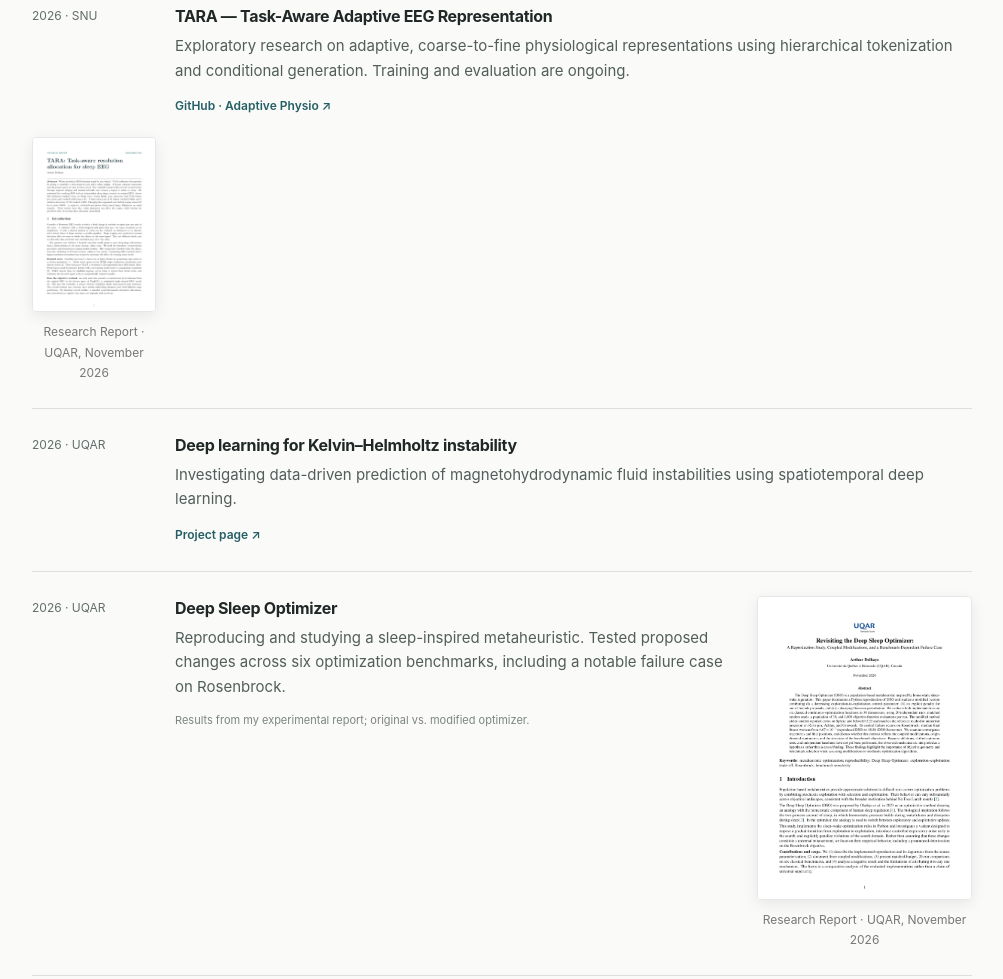
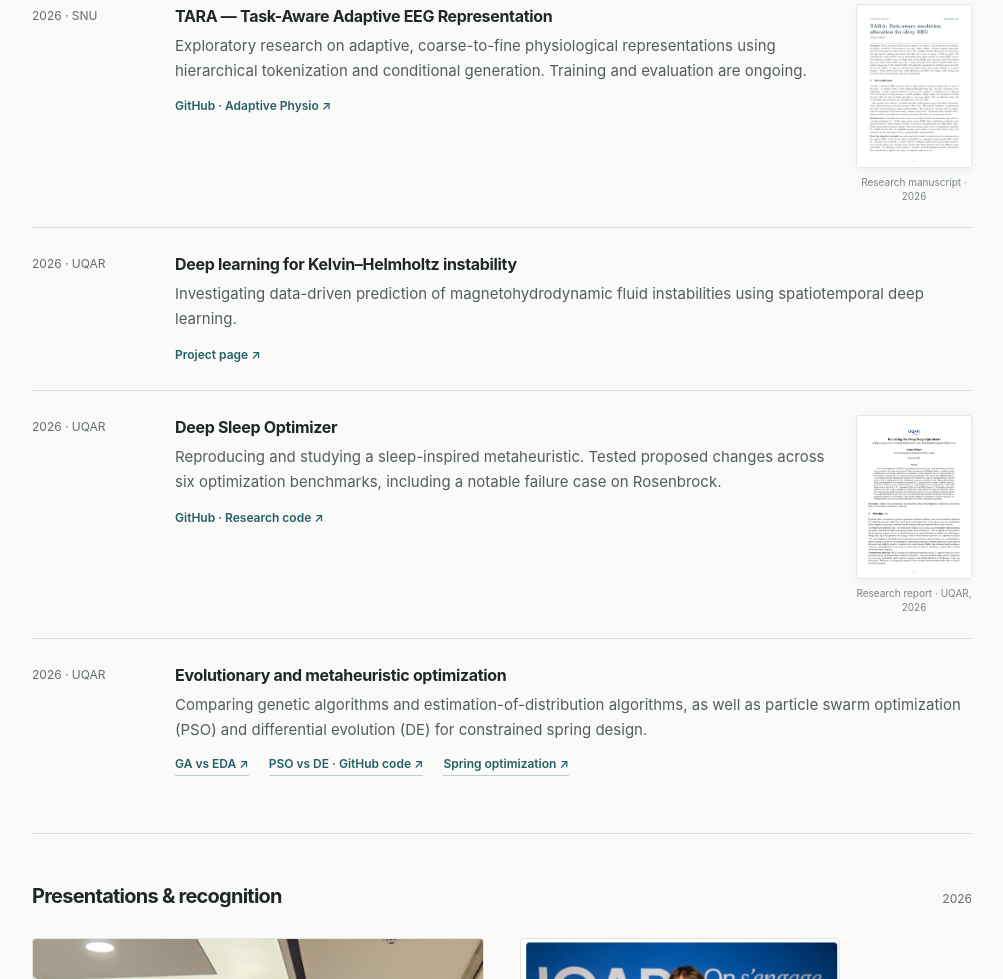
Before and after one commit to ArthurDelhaye1/ArthurDelhaye.github.io, a plain HTML site: page index.html in a window 1280 px wide. Shown: the part 1171-2150 px from the top of the page, without its empty margins (138-1141 px from the left). Drawn offline with Linux system fonts and the light colour scheme.

Commit message:
Update index.html

```diff
--- a/index.html
+++ b/index.html
@@ -1,3 +1,4 @@
+
 <!doctype html>
 <html lang="en">
 <head>
@@ -7,12 +8,85 @@
   <meta name="theme-color" content="#fafaf8" />
   <title>Arthur Delhaye | AI Research</title>
   <link rel="stylesheet" href="styles.css" />
+
+  <style>
+    /* Compact paper thumbnails beside project descriptions */
+    .project-details {
+      display: grid;
+      grid-template-columns: minmax(0, 1fr) 116px;
+      gap: 22px;
+      align-items: start;
+      min-width: 0;
+    }
+
+    .project-details .project-body {
+      min-width: 0;
+    }
+
+    .paper-preview {
+      margin: 0;
+      width: 116px;
+    }
+
+    .paper-preview a {
+      display: block;
+    }
+
+    .paper-preview img {
+      display: block;
+      width: 100%;
+      height: auto;
+      border: 1px solid #e3e6e2;
+      border-radius: 3px;
+      box-shadow: 0 2px 8px rgba(0,0,0,.055);
+      background: #fff;
+    }
+
+    .paper-preview figcaption {
+      margin-top: 7px;
+      font-size: 10px;
+      line-height: 1.4;
+      color: #7a8581;
+      text-align: center;
+    }
+
+    @media (max-width: 720px) {
+      .project-details {
+        grid-template-columns: minmax(0, 1fr) 100px;
+        gap: 14px;
+      }
+
+      .paper-preview {
+        width: 100px;
+      }
+    }
+
+    @media (max-width: 520px) {
+      .project-details {
+        grid-template-columns: minmax(0, 1fr) 88px;
+        gap: 12px;
+      }
+
+      .paper-preview {
+        width: 88px;
+      }
+
+      .paper-preview figcaption {
+        font-size: 9px;
+      }
+    }
+  </style>
 </head>
+
 <body>
   <a class="skip-link" href="#main">Skip to content</a>
+
   <div class="page">
     <header class="site-header" id="top">
-      <a class="wordmark" href="#top" aria-label="Arthur Delhaye, back to top">Arthur Delhaye<span>.</span></a>
+      <a class="wordmark" href="#top" aria-label="Arthur Delhaye, back to top">
+        Arthur Delhaye<span>.</span>
+      </a>
+
       <nav aria-label="Main navigation">
         <a href="#research">Research</a>
         <a href="#projects">Projects</a>
@@ -22,135 +96,348 @@
     </header>
 
     <main id="main">
+
+      <!-- INTRODUCTION -->
       <section class="intro" aria-labelledby="intro-title">
         <div class="intro-copy">
           <p class="eyebrow">Machine Learning &amp; AI Research</p>
+
           <h1 id="intro-title">Arthur Delhaye</h1>
-          <p class="lede">I work on multimodal learning and generative models for physiological signals, with an interest in representation learning and scientific machine learning.</p>
-          <p class="intro-meta">Currently at <strong>Seoul National University</strong> · AIoT Lab<br /><strong>Dual Master’s Degree</strong> · Computer Science &amp; Data / AI Engineering</p>
+
+          <p class="lede">
+            I work on multimodal learning and generative models for
+            physiological signals, with an interest in representation
+            learning and scientific machine learning.
+          </p>
+
+          <p class="intro-meta">
+            Currently at <strong>Seoul National University</strong> · AIoT Lab<br />
+            <strong>Dual Master’s Degree</strong> · Computer Science &amp; Data / AI Engineering
+          </p>
+
           <div class="inline-links" aria-label="Personal links">
-            <a href="mailto:delhaye.arthur@yahoo.com">Email <span aria-hidden="true">↗</span></a>
-            <a href="https://github.com/ArthuuRRRRR" target="_blank" rel="noopener noreferrer">GitHub <span aria-hidden="true">↗</span></a>
-            <a href="https://www.linkedin.com/in/arthur-delhaye-/" target="_blank" rel="noopener noreferrer">LinkedIn <span aria-hidden="true">↗</span></a>
-            <a href="Arthur_Delhaye_CV.pdf" target="_blank" rel="noopener noreferrer">CV (PDF) <span aria-hidden="true">↗</span></a>
+            <a href="mailto:delhaye.arthur@yahoo.com">
+              Email <span aria-hidden="true">↗</span>
+            </a>
+            <a href="https://github.com/ArthuuRRRRR" target="_blank" rel="noopener noreferrer">
+              GitHub <span aria-hidden="true">↗</span>
+            </a>
+            <a href="https://www.linkedin.com/in/arthur-delhaye-/" target="_blank" rel="noopener noreferrer">
+              LinkedIn <span aria-hidden="true">↗</span>
+            </a>
+            <a href="Arthur_Delhaye_CV.pdf" target="_blank" rel="noopener noreferrer">
+              CV (PDF) <span aria-hidden="true">↗</span>
+            </a>
           </div>
         </div>
-        <img class="portrait" src="assets/portrait.jpg" alt="Arthur Delhaye, portrait taken outdoors" width="400" height="400" fetchpriority="high" />
+
+        <img class="portrait"
+             src="assets/portrait.jpg"
+             alt="Arthur Delhaye, portrait taken outdoors"
+             width="400" height="400" fetchpriority="high" />
       </section>
 
+      <!-- SELECTED RESEARCH -->
       <section class="section" id="research" aria-labelledby="research-title">
-        <div class="section-heading"><h2 id="research-title">Selected research</h2><span>2026</span></div>
+        <div class="section-heading">
+          <h2 id="research-title">Selected research</h2>
+          <span>2026</span>
+        </div>
+
         <article class="featured-paper">
           <div class="paper-header">
             <p class="paper-type">Preprint · arXiv:2611.21643</p>
-            <a class="paper-link" href="https://arxiv.org/abs/2611.21643" target="_blank" rel="noopener noreferrer">Read paper <span aria-hidden="true">↗</span></a>
+            <a class="paper-link"
+               href="https://arxiv.org/abs/2611.21643"
+               target="_blank" rel="noopener noreferrer">
+              Read paper <span aria-hidden="true">↗</span>
+            </a>
           </div>
+
           <h3>Sleep2Word</h3>
-          <p class="paper-subtitle">Peripheral-to-EEG Translation via Duration-Aware Wordization</p>
-          <p>Learning variable-duration physiological words to translate respiratory, ECG and PPG recordings into EEG spectrograms. The work explores compact cross-modal representations and block-autoregressive translation on large-scale sleep data.</p>
-          <p class="authors">Keondo Park, <strong>Arthur Delhaye</strong>, Younghoon Na, Hyun-Woo Shin, Hyung-Sin Kim</p>
+          <p class="paper-subtitle">
+            Peripheral-to-EEG Translation via Duration-Aware Wordization
+          </p>
+
+          <p>
+            Learning variable-duration physiological words to translate
+            respiratory, ECG and PPG recordings into EEG spectrograms.
+            The work explores compact cross-modal representations and
+            block-autoregressive translation on large-scale sleep data.
+          </p>
+
+          <p class="authors">
+            Keondo Park, <strong>Arthur Delhaye</strong>,
+            Younghoon Na, Hyun-Woo Shin, Hyung-Sin Kim
+          </p>
+
           <div class="paper-bottom">
             <span>Multimodal learning · Time-series generation</span>
-            <a href="https://arxiv.org/pdf/2611.21643" target="_blank" rel="noopener noreferrer">PDF <span aria-hidden="true">↗</span></a>
+            <a href="https://arxiv.org/pdf/2611.21643"
+               target="_blank" rel="noopener noreferrer">
+              PDF <span aria-hidden="true">↗</span>
+            </a>
           </div>
         </article>
-        <p class="ongoing"><strong>Ongoing research.</strong> Exploring learned tokenization and representations for physiological time series.</p>
+
+        <p class="ongoing">
+          <strong>Ongoing research.</strong>
+          Exploring learned tokenization and representations for
+          physiological time series.
+        </p>
       </section>
 
+      <!-- OTHER PROJECTS -->
       <section class="section" id="projects" aria-labelledby="projects-title">
-        <div class="section-heading"><h2 id="projects-title">Other projects</h2><span>Research &amp; engineering</span></div>
+        <div class="section-heading">
+          <h2 id="projects-title">Other projects</h2>
+          <span>Research &amp; engineering</span>
+        </div>
+
         <div class="project-list">
+
+          <!-- TARA -->
           <article class="project-row">
             <div class="project-year">2026 · SNU</div>
+
+            <div class="project-details">
               <div class="project-body">
                 <h3>TARA — Task-Aware Adaptive EEG Representation</h3>
-              <p>Exploratory research on adaptive, coarse-to-fine physiological representations using hierarchical tokenization and conditional generation. Training and evaluation are ongoing.</p>
-              <a href="https://github.com/ArthuuRRRRR/adaptive-physio" target="_blank" rel="noopener noreferrer">GitHub · Adaptive Physio <span aria-hidden="true">↗</span></a>
+
+                <p>
+                  Exploratory research on adaptive, coarse-to-fine
+                  physiological representations using hierarchical
+                  tokenization and conditional generation.
+                  Training and evaluation are ongoing.
+                </p>
+
+                <a href="https://github.com/ArthuuRRRRR/adaptive-physio"
+                   target="_blank" rel="noopener noreferrer">
+                  GitHub · Adaptive Physio <span aria-hidden="true">↗</span>
+                </a>
               </div>
-            <figure style="margin: 0; text-align: center;">
-              <img src="assets/Tara_photo_1st.png" alt="Task-aware resolution allocation for sleep EEG — Research Paper, 2026" style="width: 220px; max-width: 100%; height: auto; border-radius: 4px; border: 1px solid #e5e7eb; box-shadow: 0 4px 15px rgba(0,0,0,0.08);" loading="lazy">
-              <figcaption style="font-size: 12px; color: #777; margin-top: 10px;">Research Report · UQAR, November 2026</figcaption>
+
+              <figure class="paper-preview">
+                <a href="https://github.com/ArthuuRRRRR/adaptive-physio"
+                   target="_blank" rel="noopener noreferrer"
+                   aria-label="View the TARA project on GitHub">
+                  <img src="assets/Tara_photo_1st.png"
+                       alt="First page of the TARA research manuscript"
+                       width="116" loading="lazy" />
+                </a>
+
+                <figcaption>Research manuscript · 2026</figcaption>
               </figure>
+            </div>
           </article>
+
+          <!-- KELVIN HELMHOLTZ -->
           <article class="project-row">
             <div class="project-year">2026 · UQAR</div>
+
             <div class="project-body">
               <h3>Deep learning for Kelvin–Helmholtz instability</h3>
-              <p>Investigating data-driven prediction of magnetohydrodynamic fluid instabilities using spatiotemporal deep learning.</p>
-              <a href="https://www.uqar.ca/projets-fi3e/apprentissage-automatique-en-mhd-instabilite-de-kelvin-helmholtz/" target="_blank" rel="noopener noreferrer">Project page <span aria-hidden="true">↗</span></a>
+
+              <p>
+                Investigating data-driven prediction of magnetohydrodynamic
+                fluid instabilities using spatiotemporal deep learning.
+              </p>
+
+              <a href="https://www.uqar.ca/projets-fi3e/apprentissage-automatique-en-mhd-instabilite-de-kelvin-helmholtz/"
+                 target="_blank" rel="noopener noreferrer">
+                Project page <span aria-hidden="true">↗</span>
+              </a>
             </div>
           </article>
-          <article class="project-row project-with-image">
+
+          <!-- DEEP SLEEP OPTIMIZER -->
+          <article class="project-row">
             <div class="project-year">2026 · UQAR</div>
+
+            <div class="project-details">
               <div class="project-body">
                 <h3>Deep Sleep Optimizer</h3>
-              <p>Reproducing and studying a sleep-inspired metaheuristic. Tested proposed changes across six optimization benchmarks, including a notable failure case on Rosenbrock.</p>
-              <p class="figure-note">Results from my experimental report; original vs. modified optimizer.</p>
+
+                <p>
+                  Reproducing and studying a sleep-inspired metaheuristic.
+                  Tested proposed changes across six optimization benchmarks,
+                  including a notable failure case on Rosenbrock.
+                </p>
+
+                <a href="https://github.com/ArthuuRRRRR/deep-sleep-optimizer-research"
+                   target="_blank" rel="noopener noreferrer">
+                  GitHub · Research code <span aria-hidden="true">↗</span>
+                </a>
               </div>
-            <figure style="margin: 0; text-align: center;">
-              <img src="assets/Pso_photo_1st.png" alt="Revisiting the Deep Sleep Optimizer — Research Paper, UQAR 2026" style="width: 220px; max-width: 100%; height: auto; border-radius: 4px; border: 1px solid #e5e7eb; box-shadow: 0 4px 15px rgba(0,0,0,0.08);" loading="lazy">
-              <figcaption style="font-size: 12px; color: #777; margin-top: 10px;">Research Report · UQAR, November 2026</figcaption>
+
+              <figure class="paper-preview">
+                <a href="https://github.com/ArthuuRRRRR/deep-sleep-optimizer-research"
+                   target="_blank" rel="noopener noreferrer"
+                   aria-label="View the Deep Sleep Optimizer project on GitHub">
+                  <img src="assets/Pso_photo_1st.png"
+                       alt="First page of the Deep Sleep Optimizer research report"
+                       width="116" loading="lazy" />
+                </a>
+
+                <figcaption>Research report · UQAR, 2026</figcaption>
               </figure>
+            </div>
           </article>
+
+          <!-- OPTIMIZATION -->
           <article class="project-row">
             <div class="project-year">2026 · UQAR</div>
+
             <div class="project-body">
               <h3>Evolutionary and metaheuristic optimization</h3>
-              <p>Comparing genetic algorithms and estimation-of-distribution algorithms, as well as particle swarm optimization (PSO) and differential evolution (DE) for constrained spring design.</p>
+
+              <p>
+                Comparing genetic algorithms and estimation-of-distribution
+                algorithms, as well as particle swarm optimization (PSO)
+                and differential evolution (DE) for constrained spring design.
+              </p>
+
               <div class="inline-links small-links">
-                <a href="https://medium.com/@delhaye.arthur/genetic-vs-eda-optimization-cf817f57fc24" target="_blank" rel="noopener noreferrer">GA vs EDA <span aria-hidden="true">↗</span></a>
-                <a href="https://github.com/ArthuuRRRRR/metaheuristic-optimization-pso-de" target="_blank" rel="noopener noreferrer">PSO vs DE · GitHub code <span aria-hidden="true">↗</span></a>
-                <a href="https://medium.com/@delhaye.arthur/m%C3%A9taheuristiques-optimisation-sur-le-poids-du-ressort-3fed84b33cc9" target="_blank" rel="noopener noreferrer">Spring optimization <span aria-hidden="true">↗</span></a>
+                <a href="https://medium.com/@delhaye.arthur/genetic-vs-eda-optimization-cf817f57fc24"
+                   target="_blank" rel="noopener noreferrer">
+                  GA vs EDA <span aria-hidden="true">↗</span>
+                </a>
+
+                <a href="https://github.com/ArthuuRRRRR/metaheuristic-optimization-pso-de"
+                   target="_blank" rel="noopener noreferrer">
+                  PSO vs DE · GitHub code <span aria-hidden="true">↗</span>
+                </a>
+
+                <a href="https://medium.com/@delhaye.arthur/m%C3%A9taheuristiques-optimisation-sur-le-poids-du-ressort-3fed84b33cc9"
+                   target="_blank" rel="noopener noreferrer">
+                  Spring optimization <span aria-hidden="true">↗</span>
+                </a>
               </div>
             </div>
           </article>
+
         </div>
       </section>
 
+      <!-- PRESENTATIONS AND AWARDS -->
       <section class="section" id="highlights" aria-labelledby="highlights-title">
-        <div class="section-heading"><h2 id="highlights-title">Presentations &amp; recognition</h2><span>2026</span></div>
+        <div class="section-heading">
+          <h2 id="highlights-title">Presentations &amp; recognition</h2>
+          <span>2026</span>
+        </div>
+
         <div class="highlights-grid">
           <figure class="highlight">
-            <img src="assets/jkaia-2026.jpg" alt="Arthur Delhaye discussing his Sleep2Word research poster at the 2026 Korean AI conference" width="1050" height="1400" loading="lazy" />
+            <img src="assets/jkaia-2026.jpg"
+                 alt="Arthur Delhaye discussing his Sleep2Word research poster at the 2026 Korean AI conference"
+                 width="1050" height="1400" loading="lazy" />
+
             <figcaption>
               <h3>JKAIA 2026</h3>
-              <p>Presented the Sleep2Word poster at Seoul National University, South Korea.</p>
+              <p>
+                Presented the Sleep2Word poster at Seoul National
+                University, South Korea.
+              </p>
             </figcaption>
           </figure>
+
           <figure class="highlight">
-            <img src="assets/fi3e-award.png" alt="FI3E 2026 award photo at UQAR; the caption identifies Arthur Delhaye and Kewan Lensen as third-prize recipients" width="366" height="467" loading="lazy" />
+            <img src="assets/fi3e-award.png"
+                 alt="FI3E 2026 award photo at UQAR; Arthur Delhaye and Kewan Lensen received third prize"
+                 width="366" height="467" loading="lazy" />
+
             <figcaption>
               <h3>3rd Prize · FI3E 2026</h3>
-              <p>Computer Science Master's category, UQAR Rimouski — awarded with Kewan Lensen.</p>
-              <a href="https://www.uqar.ca/forum-innovation-ingenierie-informatique-et-entrepreneuriat/le-forum-en-images/" target="_blank" rel="noopener noreferrer">Official results <span aria-hidden="true">↗</span></a>
+
+              <p>
+                Computer Science Master's category, UQAR Rimouski —
+                awarded with Kewan Lensen.
+              </p>
+
+              <a href="https://www.uqar.ca/forum-innovation-ingenierie-informatique-et-entrepreneuriat/le-forum-en-images/"
+                 target="_blank" rel="noopener noreferrer">
+                Official results <span aria-hidden="true">↗</span>
+              </a>
             </figcaption>
           </figure>
         </div>
       </section>
 
+      <!-- BACKGROUND -->
       <section class="section about-section" id="about" aria-labelledby="about-title">
-        <div class="section-heading"><h2 id="about-title">Background</h2></div>
+        <div class="section-heading">
+          <h2 id="about-title">Background</h2>
+        </div>
+
         <div class="background-grid">
           <div>
             <h3>Experience</h3>
-            <div class="timeline-item"><span>2026</span><div><strong>AI Research Intern</strong><p>Seoul National University · AIoT Lab</p></div></div>
-            <div class="timeline-item"><span>2025</span><div><strong>Data Analyst Intern</strong><p>Caisse d’Épargne, France</p></div></div>
-            <div class="timeline-item"><span>2024</span><div><strong>Engineering Intern</strong><p>Siemens Logistics, South Korea</p></div></div>
+
+            <div class="timeline-item">
+              <span>2026</span>
+              <div>
+                <strong>AI Research Intern</strong>
+                <p>Seoul National University · AIoT Lab</p>
               </div>
+            </div>
+
+            <div class="timeline-item">
+              <span>2025</span>
+              <div>
+                <strong>Data Analyst Intern</strong>
+                <p>Caisse d’Épargne, France</p>
+              </div>
+            </div>
+
+            <div class="timeline-item">
+              <span>2024</span>
+              <div>
+                <strong>Engineering Intern</strong>
+                <p>Siemens Logistics, South Korea</p>
+              </div>
+            </div>
+          </div>
+
           <div>
             <h3>Education</h3>
             <p class="degree-summary">Dual Master’s Degree</p>
-            <div class="timeline-item"><span>2025–26</span><div><strong>Master’s in Computer Science</strong><p>Université du Québec à Rimouski (UQAR)</p></div></div>
-            <div class="timeline-item"><span>2021–26</span><div><strong>Master’s Degree in Data &amp; Artificial Intelligence</strong><p>ECE Paris</p></div></div>
-            <div class="timeline-item"><span>2023</span><div><strong>Exchange Program</strong><p>Hanyang University, Seoul</p></div></div>
+
+            <div class="timeline-item">
+              <span>2025–26</span>
+              <div>
+                <strong>Master’s in Computer Science</strong>
+                <p>Université du Québec à Rimouski (UQAR)</p>
+              </div>
+            </div>
+
+            <div class="timeline-item">
+              <span>2021–26</span>
+              <div>
+                <strong>Master’s Degree in Data &amp; Artificial Intelligence</strong>
+                <p>ECE Paris</p>
+              </div>
+            </div>
+
+            <div class="timeline-item">
+              <span>2023</span>
+              <div>
+                <strong>Exchange Program</strong>
+                <p>Hanyang University, Seoul</p>
+              </div>
+            </div>
           </div>
         </div>
       </section>
     </main>
 
+    <!-- FOOTER -->
     <footer class="footer">
       <span>© 2026 Arthur Delhaye</span>
-      <span><a href="mailto:delhaye.arthur@yahoo.com">Get in touch ↗</a> · <a href="#top">Back to top ↑</a></span>
+      <span>
+        <a href="mailto:delhaye.arthur@yahoo.com">Get in touch ↗</a>
+        ·
+        <a href="#top">Back to top ↑</a>
+      </span>
     </footer>
   </div>
 </body>
```
Lines whose indentation alone changed are shown as unchanged.
